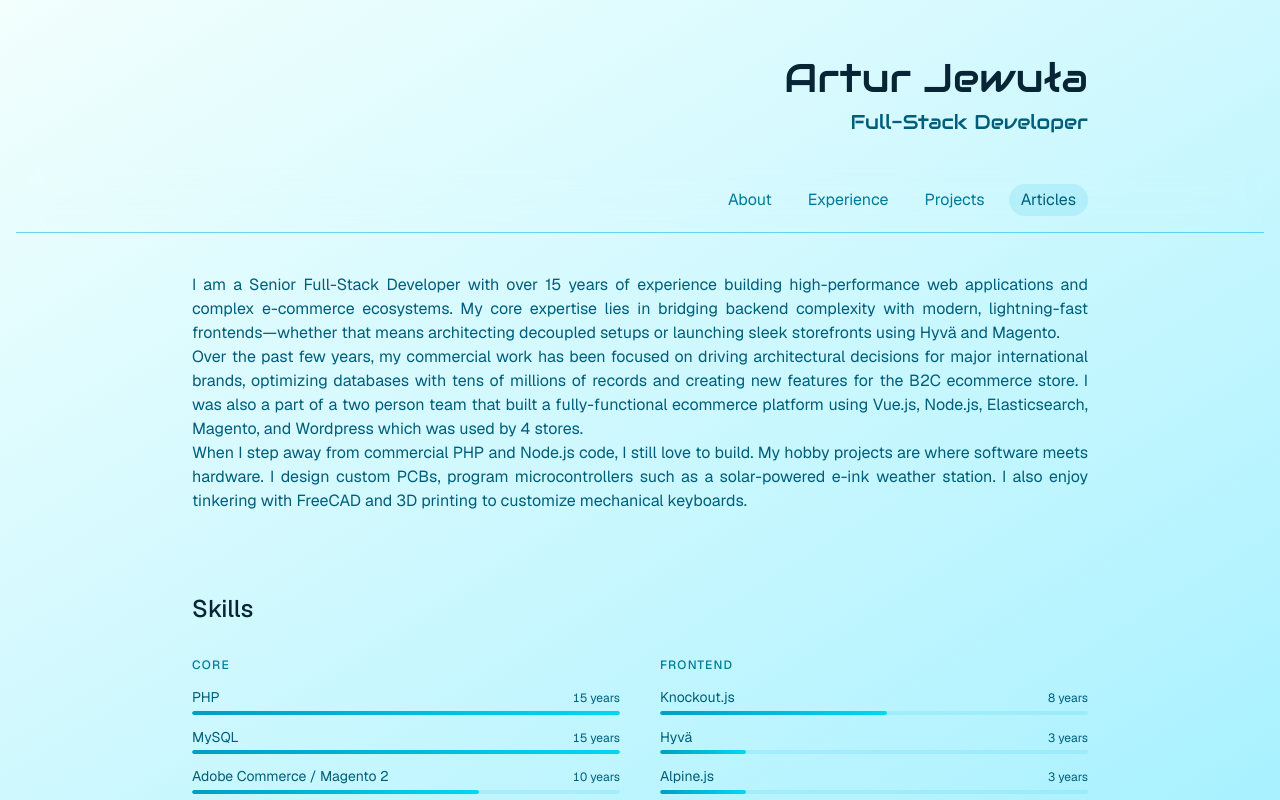
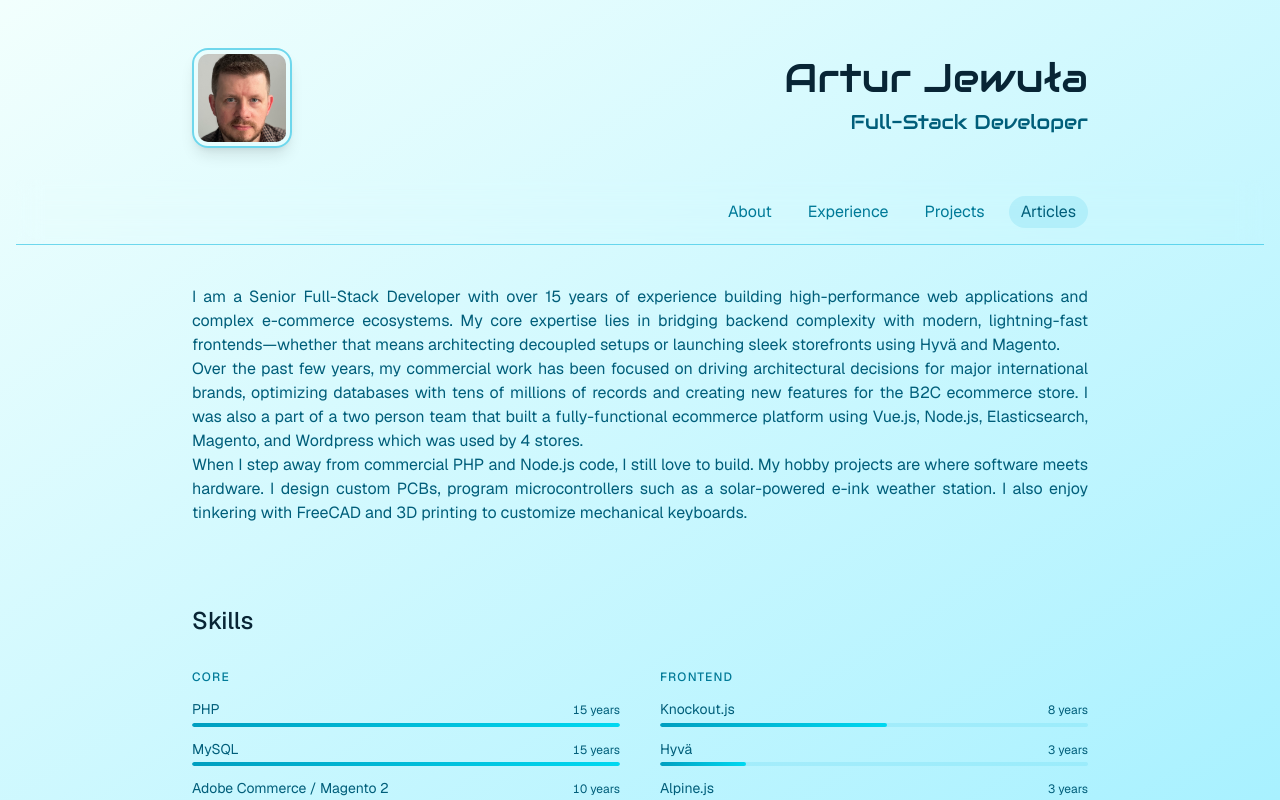
Before and after one commit to Zefiryn/homepage, a Next.js app: page / in a window 1280 px wide. Shown: the top 800 px of the page. Built offline with nearby package versions, Linux system fonts and the light colour scheme.

Commit message:
Add photo to the header

```diff
--- a/app/layout.tsx
+++ b/app/layout.tsx
@@ -5,6 +5,7 @@ import Navigation from "@/components/Navigation";
 import {NextIntlClientProvider} from 'next-intl';
 import {getMessages, getTranslations} from 'next-intl/server';
 import Footer from "@/components/Footer";
+import Image from "next/image";
 
 
 const geistSans = Geist({
@@ -43,9 +44,23 @@ export default async function RootLayout({
         <NextIntlClientProvider messages={messages}>
           <div className="flex flex-col flex-1 items-center justify-center font-sans">
             <main className="flex flex-1 w-full flex-col items-center justify-start pb-16 lg:pb-32 sm:items-start">
-              <header className="max-w-4xl m-auto pt-12 pb-8 text-right w-full text-[2.5rem] font-audiowide">
-                {t('page_title')}
-                <span className="text-basic text-xl block">{t('page_title_description')}</span>
+              <header className="max-w-4xl m-auto pt-12 pb-8 text-right w-full text-[2.5rem] font-audiowide flex flex-row justify-between">
+                <div
+                    className="h-25"
+                >
+                  <Image
+                      src="/images/artur.jpg"
+                      alt="Artur"
+                      width={100}
+                      height={100}
+                      className="rounded-2xl shadow-lg object-cover border-2 border-footer p-1 max-h-25"
+                      priority
+                  />
+                </div>
+                <span className="block">
+                  {t('page_title')}
+                  <span className="text-basic text-xl block">{t('page_title_description')}</span>
+                </span>
               </header>
               <Navigation />
               <div className="max-w-4xl m-auto">
--- a/src/components/About.tsx
+++ b/src/components/About.tsx
@@ -3,9 +3,7 @@
 import {useTranslations} from "next-intl";
 import {useInView} from "@/hooks/useInView";
 
-
-
-export default function Blog() {
+export default function About() {
     const {ref: headingRef, inView: headingInView} = useInView(0.3);
     const t = useTranslations('About');
 
```
Also changed, not shown: public/images/artur.jpg (added).
